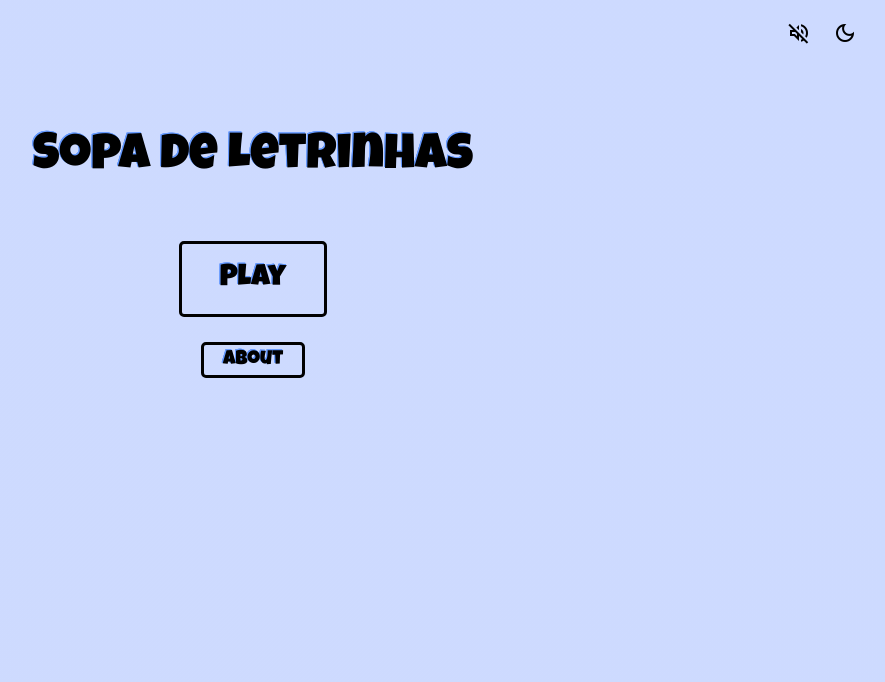
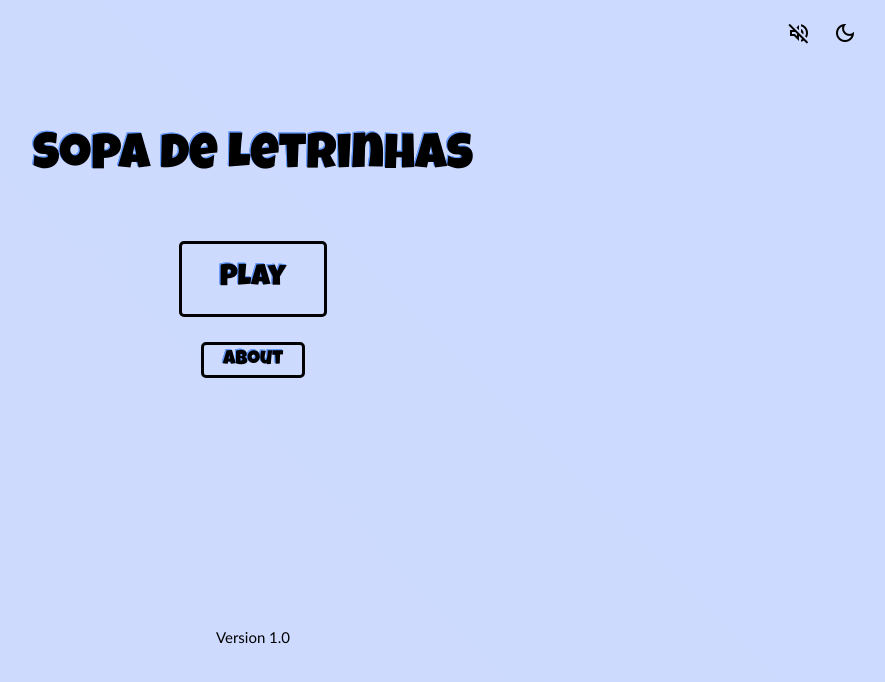
Before and after one commit to ArthurGerman/projeto_letrinha, a SvelteKit app: page / in a window 1280 px wide. Shown: the top 682 px of the page, without its empty margins (387-1272 px from the left). Built offline with nearby package versions, Linux system fonts and the light colour scheme; no server answers.

Commit message:
implementação da API da versão atual do jogo

```diff
--- a/src/routes/+page.svelte
+++ b/src/routes/+page.svelte
@@ -2,6 +2,7 @@
 	import '../styles/global.css';
 	import { tema } from '../stores/tema';
 	import { audioRef, musicaLigada } from '../stores/audio';
+	import { onMount } from 'svelte';
 
 	function mudarTema() {
 		tema.update((t) => (t === 'light' ? 'dark' : 'light'));
@@ -21,6 +22,17 @@
             return !ligada;
         });
     }
+
+
+	//Função para buscar a quantidade de Commits já feitos do projeto. É interessante para mostrar a versão, exemplo "Versão 1.26", sendo o número 26 a quantidade de commits feitas até o momento.
+	let totalCommits : number = 0;
+
+	onMount(() => {
+		fetch('/api/commits')
+			.then(res => res.json())
+			.then(data => totalCommits = data.total);
+
+	});
 
 </script>
 
@@ -44,4 +56,13 @@
 		<br />
 		<a class="options" id="about" href="/sobre" title="About the game">About</a>
 	</div>
+
+	<p id="version"
+		style="
+			font-family: 'Gill Sans', 'Gill Sans MT', Calibri, 'Trebuchet MS', sans-serif;
+			font-size: 15px; margin-top: 250px
+		">
+
+		Version 1.{totalCommits}
+	</p> <!--Imprime a versão que o jogo se encontra com base na quantidade de commits feitos. A quantidade mostrada é atualizada em tempo real-->
 </div>
--- /dev/null
+++ b/src/routes/api/commits/+server.ts
@@ -0,0 +1,7 @@
+// Função que busca a quantidade de commits
+
+export async function GET() {
+    const res = await fetch('https://api.github.com/repos/ArthurGerman/projeto_letrinha/commits');
+    const commits = await res.json();
+    return new Response(JSON.stringify({ total: Array.isArray(commits) ? commits.length : 0 }));
+}
```
